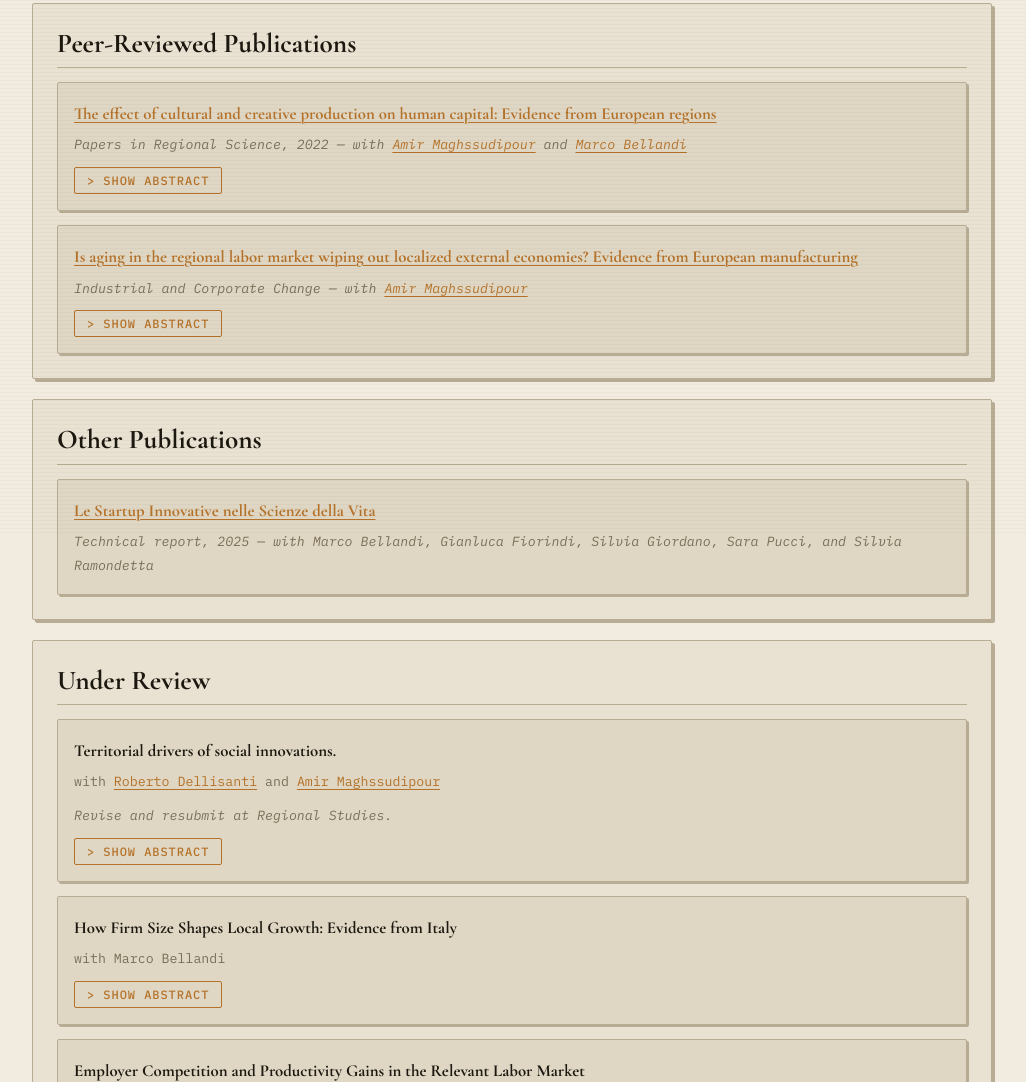
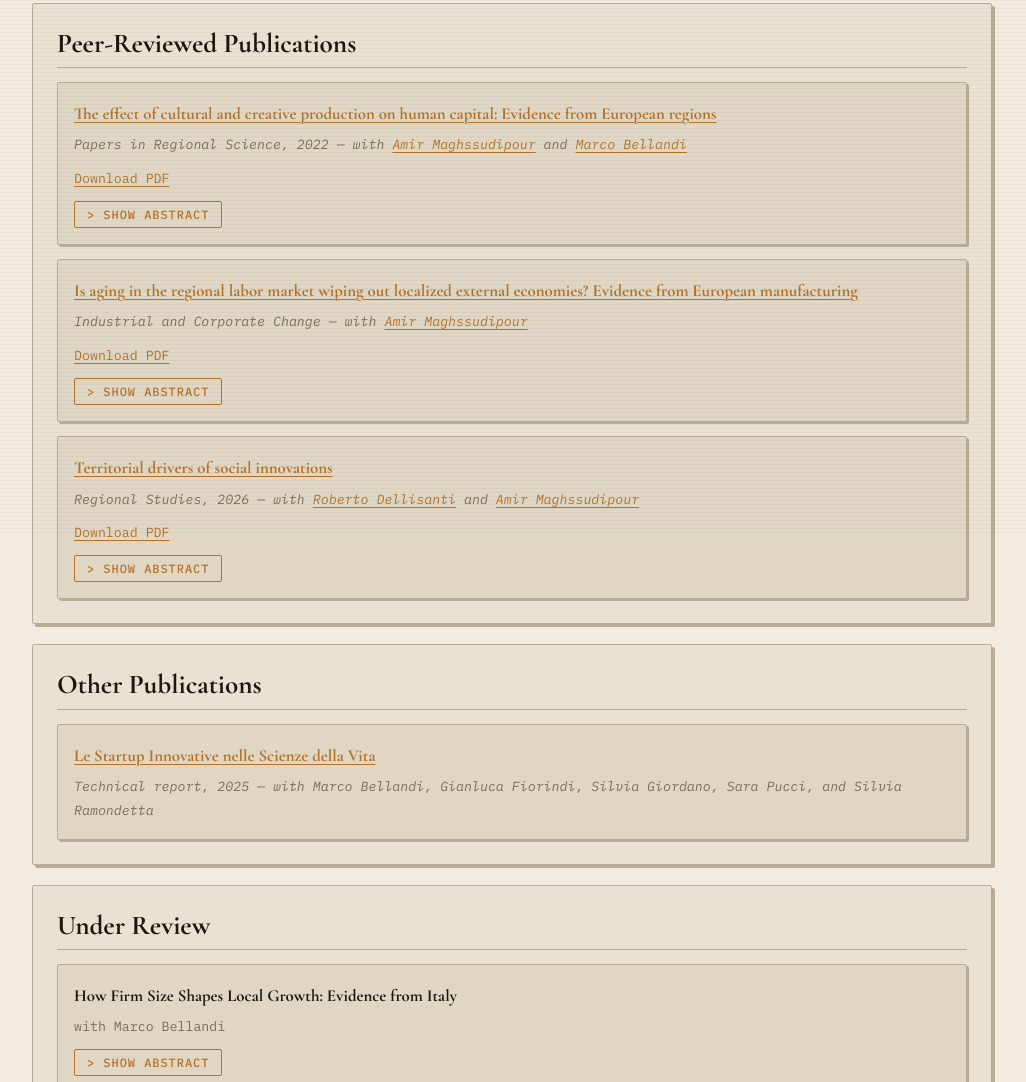
Before and after one commit to Filippo-BMec/Filippo-BMec.github.io, a plain HTML site: page research.html in a window 1280 px wide. Shown: the part 264-1346 px from the top of the page, without its empty margins (128-1154 px from the left). Drawn offline with nearby package versions, Linux system fonts and the light colour scheme; some icons are missing.

Commit message:
Update published papers and PDF downloads

```diff
--- a/research.html
+++ b/research.html
@@ -51,6 +51,7 @@
                                 <a href="https://scholar.google.com/citations?user=9krNpFQAAAAJ&hl=it" target="_blank" rel="noopener noreferrer">Marco Bellandi</a>
                             </em>
                         </p>
+                        <p><a href="papers/pirs.pdf" download>Download PDF</a></p>
                         <button class="toggle-abstract" type="button">Show Abstract</button>
                         <div class="abstract-content">
                             <p class="abstract">Cultural and creative production (CCP) can create, renovate, and shape places' socio-economic environments. Recent contributions suggest that culture can activate a set of cognitive and productive mechanisms that form the basis of human capital (HC) dynamics. Bridging these two streams of research, the present paper investigates possible causal relationships between CCP and HC at the regional level. Empirically, we used measures of employment in the cultural and creative sectors as proxies for CCP and applied generalized method of moments (GMM) panel estimations to yearly data from 283 European NUTS 2 regions from 2014 to 2020. The findings suggest that CCP positively affects regions' average levels of HC even controlling for several economic and demographic factors.</p>
@@ -65,9 +66,27 @@
                                 <a href="https://scholar.google.com/citations?user=dKOlftYAAAAJ&hl=it&oi=ao" target="_blank" rel="noopener noreferrer">Amir Maghssudipour</a>
                             </em>
                         </p>
+                        <p><a href="papers/icc.pdf" download>Download PDF</a></p>
                         <button class="toggle-abstract" type="button">Show Abstract</button>
                         <div class="abstract-content">
                             <p class="abstract">Aging affects workers' productivity following an inverted U-shaped relationship. However, the adverse effects of an aging population can be offset by endogenous technological adaptations at the aggregate level. Despite this, we know little about the intricate relationships operating at the regional level between aging, localized external economies and their effects on productivity. To fill this gap, we rely on data about manufacturing firms across eight European countries at the Nuts-2 level and adopt an instrumental variable approach to deal with residual endogeneity. Our findings indicate that while the impact of aging on productivity is positive, localized external effects on productivity disappear when the proportion of the workforce in the older age bracket reaches 19.68% for specialization economies and 24.28% for urbanization economies.</p>
+                        </div>
+                    </li>
+                    <li>
+                        <strong>
+                            <a href="https://doi.org/10.1080/00343404.2026.2702581" target="_blank" rel="noopener noreferrer">Territorial drivers of social innovations</a>
+                        </strong>
+                        <p>
+                            <em>Regional Studies, 2026 — with
+                                <a href="https://scholar.google.com/citations?user=bgTFVCcAAAAJ&amp;hl=it&amp;oi=ao" target="_blank" rel="noopener noreferrer">Roberto Dellisanti</a>
+                                and
+                                <a href="https://scholar.google.com/citations?user=dKOlftYAAAAJ&amp;hl=it&amp;oi=ao" target="_blank" rel="noopener noreferrer">Amir Maghssudipour</a>
+                            </em>
+                        </p>
+                        <p><a href="papers/territorial-drivers-social-innovations.pdf" download>Download PDF</a></p>
+                        <button class="toggle-abstract" type="button">Show Abstract</button>
+                        <div class="abstract-content">
+                            <p class="abstract">What territorial conditions enable social innovation? This paper examines whether accumulated technological knowledge, density externalities and public funding help explain social innovation intensity across European regions. Relying on a regional dataset originally assembled from multiple sources and adopting different econometric specifications, findings suggest no significant role for accumulated technological knowledge, while population density is positively associated with social innovation intensity. Public funding also matters, but only in low-density areas.</p>
                         </div>
                     </li>
                 </ul>
@@ -88,20 +107,6 @@
             <section class="content-card">
                 <h2>Under Review</h2>
                 <ul class="section-list">
-                    <li>
-                        <strong>Territorial drivers of social innovations.</strong>
-                        <p>
-                            with
-                            <a href="https://scholar.google.com/citations?user=bgTFVCcAAAAJ&hl=it&oi=ao" target="_blank" rel="noopener noreferrer">Roberto Dellisanti</a>
-                            and
-                            <a href="https://scholar.google.com/citations?user=dKOlftYAAAAJ&hl=it&oi=ao" target="_blank" rel="noopener noreferrer">Amir Maghssudipour</a>
-                        </p>
-                        <p><em>Revise and resubmit at Regional Studies.</em></p>
-                        <button class="toggle-abstract" type="button">Show Abstract</button>
-                        <div class="abstract-content">
-                            <p class="abstract">This paper examines the territorial drivers of social innovation in Europe, focusing on how local factors can offset limited resources. Using ESID-RISIS data, the study finds that while technological knowledge does not drive social innovation, density externalities such as local interactions and knowledge spillovers are crucial. It also shows that public funding is more effective in low-density regions, suggesting that public investment and density externalities function as substitutes in fostering social innovation.</p>
-                        </div>
-                    </li>
                     <li>
                         <strong>How Firm Size Shapes Local Growth: Evidence from Italy</strong>
                         <p>with Marco Bellandi</p>
```
Also changed, not shown: 3 other files.
